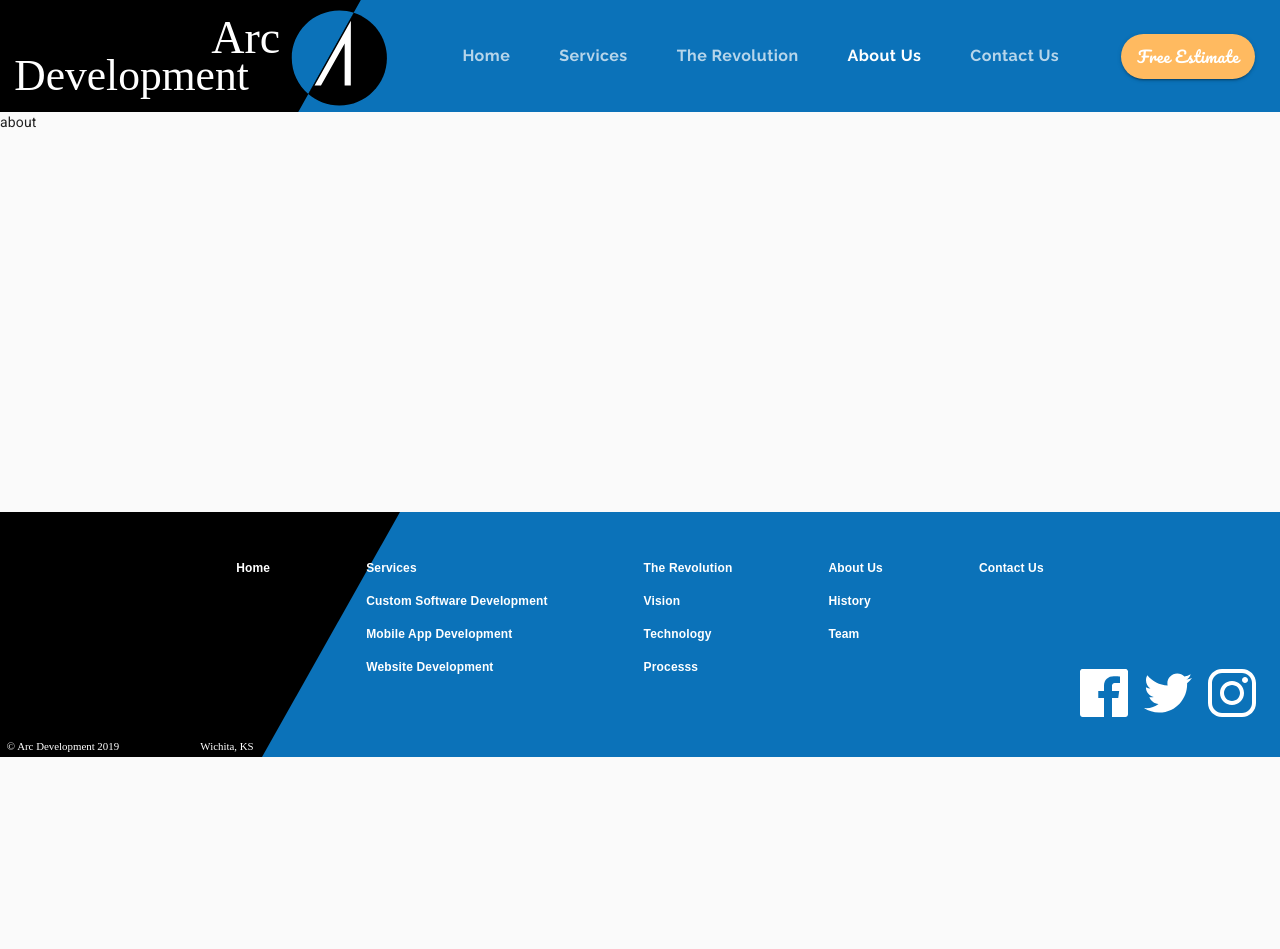
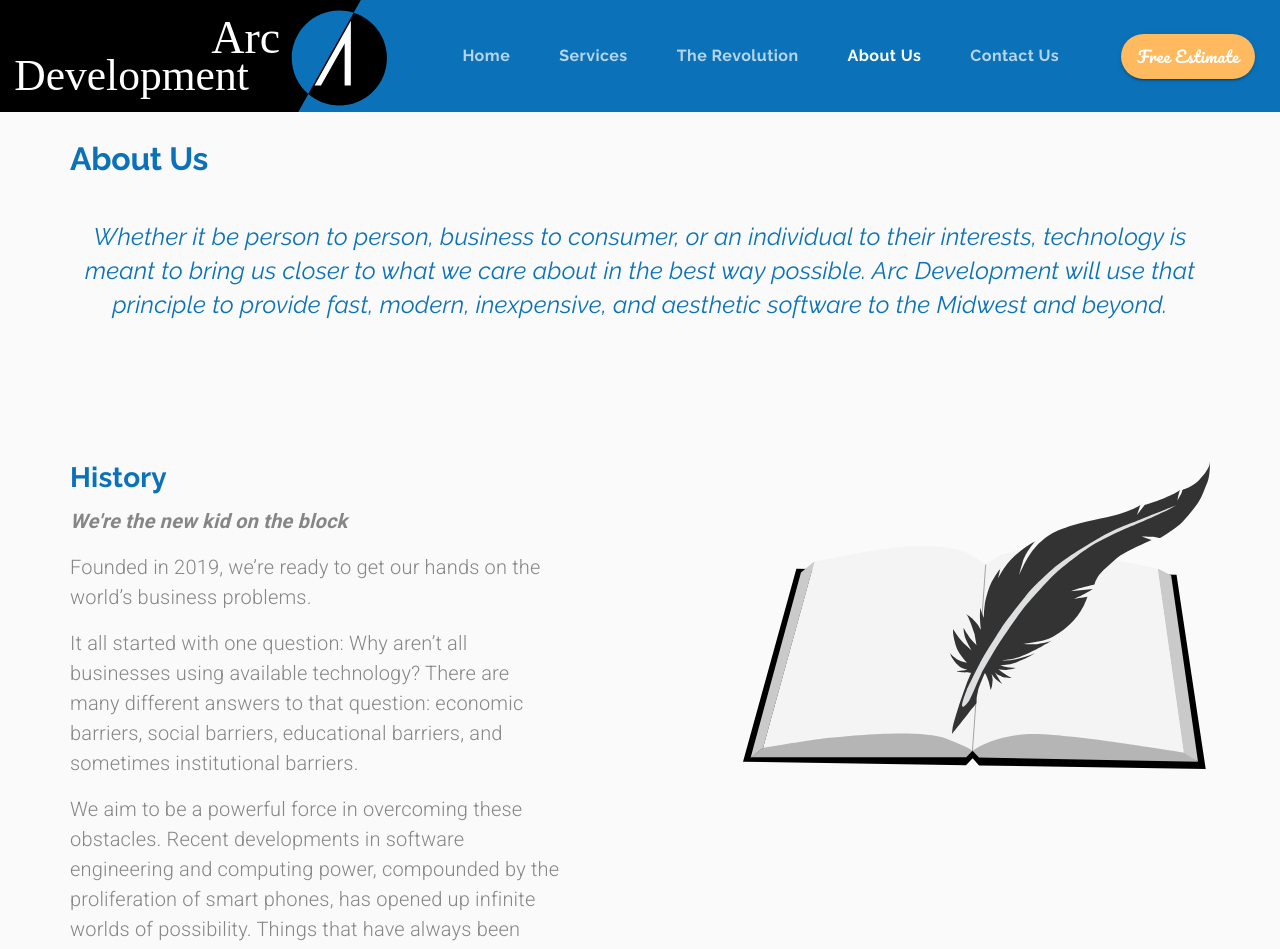
Before and after one commit to luckyleonard/material-ui-demo, a React (Create React App) app: page /about in a window 1280 px wide. Shown: the top 949 px of the page. Before the commit the page ends 800 px from the top, so only its background shows below. Built offline with nearby package versions, Linux system fonts and the light colour scheme.

Commit message:
✨ Page(AboutUs)
- added new typography variant in theme
- Added about us page
- introduced about us page into App
- fixed Revolution Page layout issue

```diff
--- a/src/App.tsx
+++ b/src/App.tsx
@@ -13,6 +13,7 @@ import CustomSoftwarePage from 'containers/CustomSoftwarePage';
 import MobileDevelopPage from 'containers/MobileDevelopPage';
 import WebsiteDevelopPage from 'containers/WebsiteDevelopPage';
 import RevolutionPage from 'containers/RevolutionPage';
+import AboutUsPage from 'containers/AboutUsPage';
 
 function App() {
   return (
@@ -41,7 +42,7 @@ function App() {
               <RevolutionPage />
             </Route>
             <Route exact path='/about'>
-              <div>about</div>
+              <AboutUsPage />
             </Route>
             <Route exact path='/contact'>
               <div>contact</div>
--- a/src/components/ui/theme.ts
+++ b/src/components/ui/theme.ts
@@ -82,6 +82,11 @@ const theme = createMuiTheme({
       fontWeight: 300,
       color: arcGray,
     },
+    caption: {
+      fontSize: '1rem',
+      fontWeight: 300,
+      color: arcGray,
+    },
     learnMoreButton: {
       font: 'bold Roboto',
       textTransform: 'none',
--- /dev/null
+++ b/src/containers/AboutUsPage/AboutUsPage.tsx
@@ -0,0 +1,237 @@
+import React from 'react';
+import { makeStyles, useTheme } from '@material-ui/core/styles';
+import Grid from '@material-ui/core/Grid';
+import Typography from '@material-ui/core/Typography';
+import Avatar from '@material-ui/core/Avatar';
+import useMediaQuery from '@material-ui/core/useMediaQuery';
+import Hidden from '@material-ui/core/Hidden';
+
+import history from 'assets/history.svg';
+import profile from 'assets/founder.jpg';
+import yearbook from 'assets/yearbook.svg';
+import puppy from 'assets/puppy.svg';
+
+import CallToAction from 'components/ui/CallToAction';
+
+const useStyles = makeStyles((theme) => ({
+  missionStatement: {
+    fontStyle: 'italic',
+    fontWeight: 300,
+    fontSize: '1.5rem',
+    maxWidth: '50em',
+    lineHeight: 1.4,
+  },
+  rowContainer: {
+    paddingLeft: '5em',
+    paddingRight: '5em',
+    [theme.breakpoints.down('sm')]: {
+      paddingLeft: '1.5em',
+      paddingRight: '1.5em',
+    },
+  },
+  avatar: {
+    height: '25em',
+    width: '25em',
+    [theme.breakpoints.down('sm')]: {
+      height: '20em',
+      width: '20em',
+      maxHeight: 300,
+      maxWidth: 300,
+    },
+  },
+}));
+
+export default function AboutUsPage() {
+  const classes = useStyles();
+  const theme = useTheme();
+  const matchesMD = useMediaQuery(theme.breakpoints.down('md'));
+
+  return (
+    <Grid container direction='column'>
+      <Grid
+        item
+        className={classes.rowContainer}
+        style={{ marginTop: matchesMD ? '1em' : '2em' }}>
+        <Typography align={matchesMD ? 'center' : undefined} variant='h2'>
+          About Us
+        </Typography>
+      </Grid>
+      <Grid
+        item
+        container
+        justify='center'
+        className={classes.rowContainer}
+        style={{ marginTop: '3em' }}>
+        <Typography
+          variant='h4'
+          align='center'
+          className={classes.missionStatement}>
+          Whether it be person to person, business to consumer, or an individual
+          to their interests, technology is meant to bring us closer to what we
+          care about in the best way possible. Arc Development will use that
+          principle to provide fast, modern, inexpensive, and aesthetic software
+          to the Midwest and beyond.
+        </Typography>
+      </Grid>
+      <Grid
+        item
+        container
+        className={classes.rowContainer}
+        style={{ marginTop: '10em', marginBottom: '10em' }}
+        direction={matchesMD ? 'column' : 'row'}
+        alignItems={matchesMD ? 'center' : undefined}
+        justify='space-between'>
+        <Grid container direction='column' lg style={{ maxWidth: '35em' }}>
+          <Grid item>
+            <Typography
+              align={matchesMD ? 'center' : undefined}
+              variant='h4'
+              gutterBottom>
+              History
+            </Typography>
+          </Grid>
+          <Grid item>
+            <Typography
+              variant='body1'
+              align={matchesMD ? 'center' : undefined}
+              paragraph
+              style={{ fontWeight: 700, fontStyle: 'italic' }}>
+              We're the new kid on the block
+            </Typography>
+            <Typography
+              variant='body1'
+              align={matchesMD ? 'center' : undefined}
+              paragraph>
+              Founded in 2019, we’re ready to get our hands on the world’s
+              business problems.
+            </Typography>
+            <Typography
+              variant='body1'
+              align={matchesMD ? 'center' : undefined}
+              paragraph>
+              It all started with one question: Why aren’t all businesses using
+              available technology? There are many different answers to that
+              question: economic barriers, social barriers, educational
+              barriers, and sometimes institutional barriers.
+            </Typography>
+            <Typography
+              variant='body1'
+              align={matchesMD ? 'center' : undefined}
+              paragraph>
+              We aim to be a powerful force in overcoming these obstacles.
+              Recent developments in software engineering and computing power,
+              compounded by the proliferation of smart phones, has opened up
+              infinite worlds of possibility. Things that have always been done
+              by hand can now be done digitally and automatically, and
+              completely new methods of interaction are created daily. Taking
+              full advantage of these advancements is the name of the game.
+            </Typography>
+            <Typography
+              variant='body1'
+              align={matchesMD ? 'center' : undefined}
+              paragraph>
+              All this change can be a lot to keep up with, and that’s where we
+              come in.
+            </Typography>
+          </Grid>
+        </Grid>
+        <Grid item>
+          <Grid container justify='center' lg>
+            <img
+              src={history}
+              alt='quill pen sitting on top of book'
+              style={{ maxHeight: matchesMD ? 200 : '22em' }}
+            />
+          </Grid>
+        </Grid>
+      </Grid>
+      <Grid
+        item
+        container
+        direction='column'
+        alignItems='center'
+        className={classes.rowContainer}
+        style={{ marginBottom: '15em' }}>
+        <Typography align='center' variant='h4' gutterBottom>
+          Team
+        </Typography>
+
+        <Typography variant='body1' paragraph align='center'>
+          Zachary Reece, Founder
+        </Typography>
+        <Typography variant='body1' paragraph align='center'>
+          I started coding when I was 9 years old.
+        </Typography>
+
+        <Avatar alt='founder' src={profile} className={classes.avatar} />
+
+        <Grid item container justify={matchesMD ? 'center' : undefined}>
+          <Hidden lgUp>
+            <Grid item lg style={{ maxWidth: '45em', padding: '1.25em' }}>
+              <Typography variant='body1' align='center' paragraph>
+                I taught myself basic coding from a library book in third grade,
+                and ever since then my passion has solely been set on learning —
+                learning about computers, learning mathematics and philosophy,
+                studying design, always just learning.
+              </Typography>
+              <Typography variant='body1' align='center' paragraph>
+                Now I’m ready to apply everything I’ve learned, and to help
+                others with the intuition I have developed.
+              </Typography>
+            </Grid>
+          </Hidden>
+          <Grid
+            item
+            container
+            direction='column'
+            lg
+            alignItems={matchesMD ? 'center' : undefined}
+            style={{ marginBottom: matchesMD ? '2.5em' : 0 }}>
+            <img
+              src={yearbook}
+              alt='yearbook page about founder'
+              style={{ maxWidth: matchesMD ? 300 : undefined }}
+            />
+
+            <Typography variant='caption'>
+              a page from my Sophomore yearbook
+            </Typography>
+          </Grid>
+          <Hidden mdDown>
+            <Grid item lg style={{ maxWidth: '45em', padding: '1.25em' }}>
+              <Typography variant='body1' align='center' paragraph>
+                I taught myself basic coding from a library book in third grade,
+                and ever since then my passion has solely been set on learning —
+                learning about computers, learning mathematics and philosophy,
+                studying design, always just learning.
+              </Typography>
+              <Typography variant='body1' align='center' paragraph>
+                Now I’m ready to apply everything I’ve learned, and to help
+                others with the intuition I have developed.
+              </Typography>
+            </Grid>
+          </Hidden>
+          <Grid
+            item
+            container
+            direction='column'
+            lg
+            alignItems={matchesMD ? 'center' : 'flex-end'}>
+            <img
+              src={puppy}
+              alt='grey spotted puppy'
+              style={{ maxWidth: matchesMD ? 300 : undefined }}
+            />
+
+            <Typography variant='caption'>
+              my miniature dapple dachshund, Sterling
+            </Typography>
+          </Grid>
+        </Grid>
+      </Grid>
+      <Grid item>
+        <CallToAction />
+      </Grid>
+    </Grid>
+  );
+}
--- /dev/null
+++ b/src/containers/AboutUsPage/index.ts
@@ -0,0 +1 @@
+export { default } from './AboutUsPage';
--- a/src/containers/RevolutionPage/RevolutionPage.tsx
+++ b/src/containers/RevolutionPage/RevolutionPage.tsx
@@ -477,7 +477,7 @@ export default function RevolutionPage() {
         direction={matchesMD ? 'column' : 'row'}
         className={classes.rowContainer}
         justify={matchesMD ? 'center' : undefined}
-        style={{ backgroundColor: '#FBB03B', height: '90em' }}>
+        style={{ backgroundColor: '#FBB03B', maxHeight: '120em' }}>
         <Grid
           item
           container
@@ -562,10 +562,9 @@ export default function RevolutionPage() {
         item
         container
         direction={matchesMD ? 'column' : 'row'}
-        wrap='nowrap'
         className={classes.rowContainer}
         justify={matchesMD ? 'center' : undefined}
-        style={{ backgroundColor: '#C1272D', height: '90em' }}>
+        style={{ backgroundColor: '#C1272D', maxHeight: '120em' }}>
         <Grid
           item
           container
```
